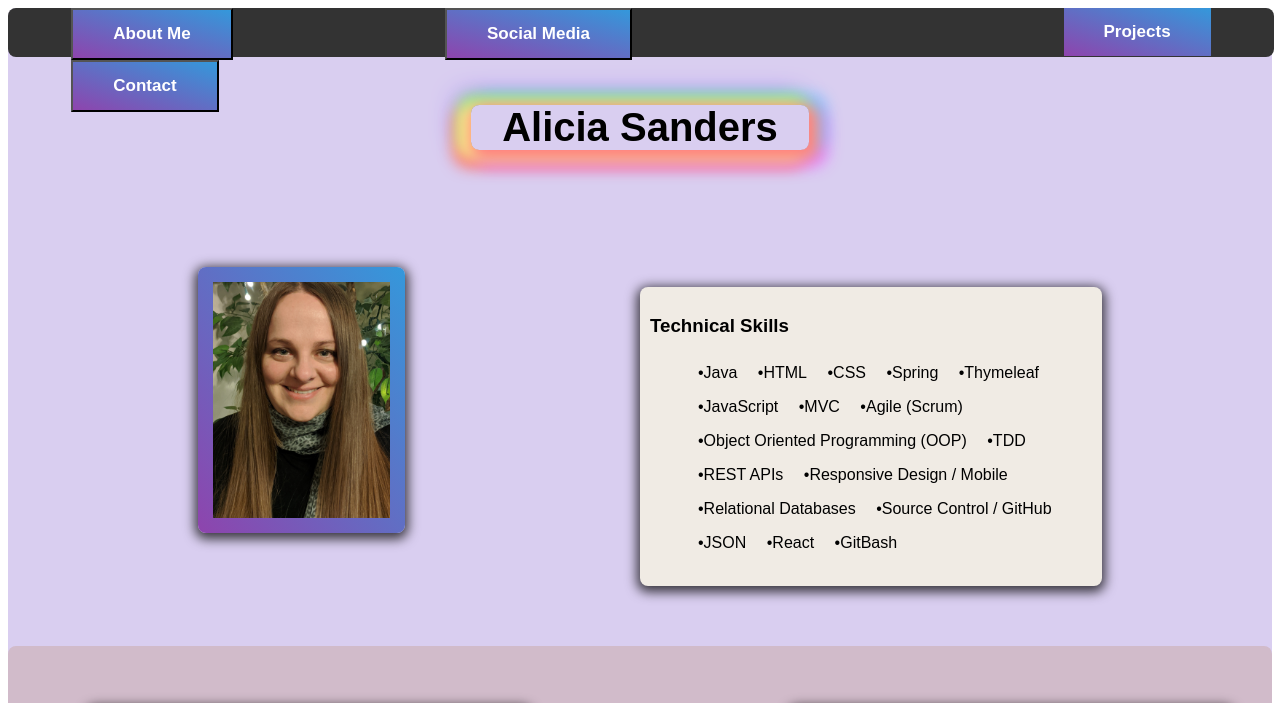
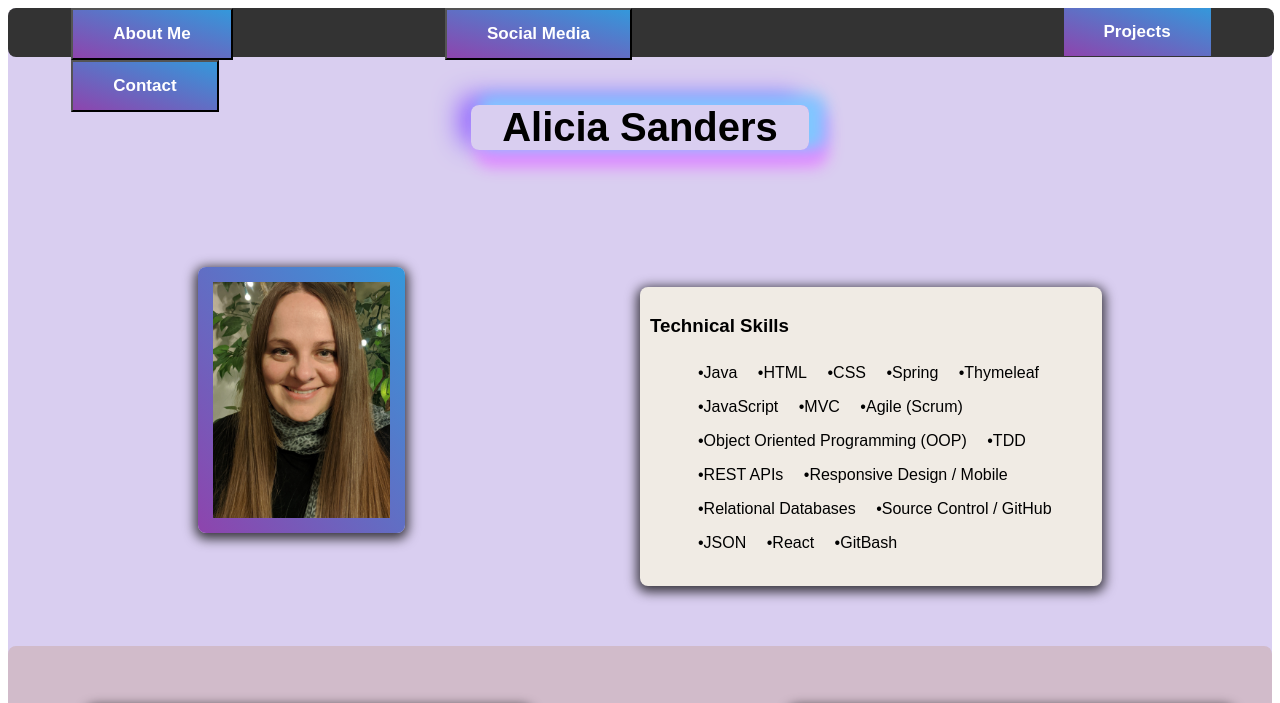
Before and after one commit to asanders7/asanders7.github.io, a plain HTML site: page index.html in a window 1280 px wide. Shown: the top 703 px of the page. Drawn offline with Linux system fonts and the light colour scheme.

Commit message:
adjusted styling of title

```diff
--- a/style.css
+++ b/style.css
@@ -132,9 +132,11 @@ header {
     border-radius: 8px;
     font-size: 40px;
     margin-left: 35%;
-    -webkit-box-shadow: 5px 5px 15px 5px #FF8080, -9px 5px 15px 5px #FFE488, -7px -5px 15px 5px #8CFF85, 12px -5px 15px 5px #80C7FF, 12px 10px 15px 7px #E488FF, -10px 10px 15px 7px #FF616B, -10px -7px 27px 1px #8E5CFF, -19px -2px 11px 15px rgba(166,27,255,0);
-        box-shadow: 5px 5px 15px 5px #FF8080, -9px 5px 15px 5px #FFE488, -7px -5px 15px 5px #8CFF85, 12px -5px 15px 5px #80C7FF, 12px 10px 15px 7px #E488FF, -10px 10px 15px 7px #FF616B, -10px -7px 27px 1px #8E5CFF, -19px -2px 11px 15px rgba(166,27,255,0);
     text-align: center;
+    /* -webkit-box-shadow: 5px 5px 15px 5px #FF8080, -9px 5px 15px 5px #FFE488, -7px -5px 15px 5px #8CFF85, 12px -5px 15px 5px #80C7FF, 12px 10px 15px 7px #E488FF, -10px 10px 15px 7px #FF616B, -10px -7px 27px 1px #8E5CFF, -19px -2px 11px 15px rgba(166,27,255,0);
+        box-shadow: 5px 5px 15px 5px #FF8080, -9px 5px 15px 5px #FFE488, -7px -5px 15px 5px #8CFF85, 12px -5px 15px 5px #80C7FF, 12px 10px 15px 7px #E488FF, -10px 10px 15px 7px #FF616B, -10px -7px 27px 1px #8E5CFF, -19px -2px 11px 15px rgba(166,27,255,0); */
+    -webkit-box-shadow: 12px -5px 15px 5px #80C7FF, 12px 10px 15px 7px #E488FF, -10px -7px 27px 1px #8E5CFF, 5px 5px 15px 5px rgba(142,68,173,0);
+        box-shadow: 12px -5px 15px 5px #80C7FF, 12px 10px 15px 7px #E488FF, -10px -7px 27px 1px #8E5CFF, 5px 5px 15px 5px rgba(142,68,173,0);
     width: 30%;
 }
 .grid-container {
```
